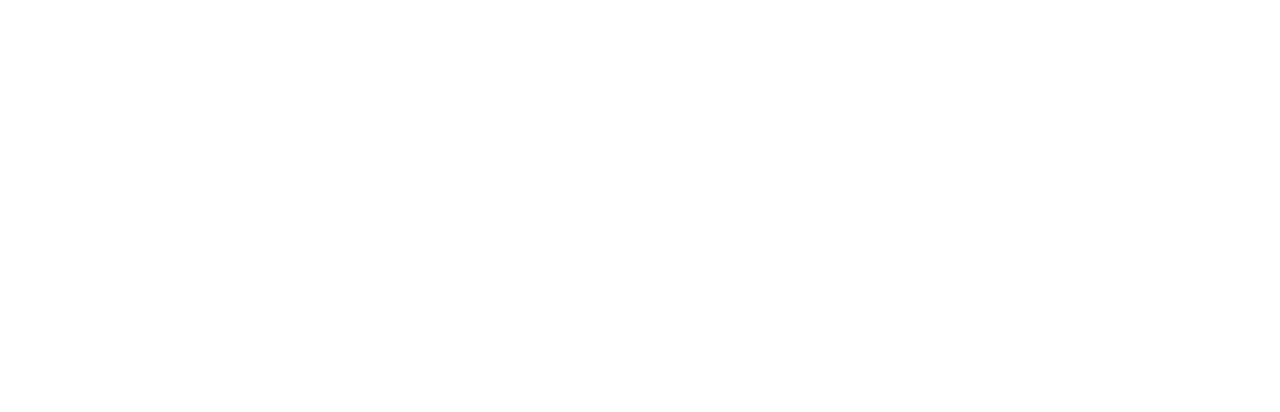
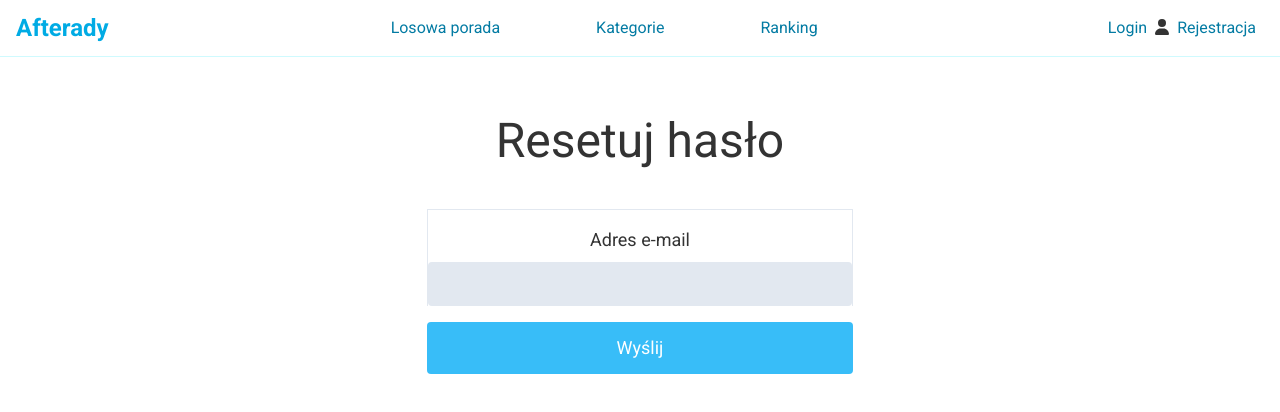
Before and after one commit to cerbin1/tips, a React (Vite) app: page /user/reset-password in a window 1280 px wide. Before the commit this address had no page. Shown: the top 412 px of the page. Built offline with nearby package versions, Linux system fonts and the light colour scheme.

Commit message:
Implement frontend for sending password reset to backend

```diff
--- a/src/components/user/Login.jsx
+++ b/src/components/user/Login.jsx
@@ -2,11 +2,12 @@ import Button from "../common/Button";
 import ContainerSection from "../common/ContainerSection";
 import FormInput from "../common/FormInput";
 import { useActionData, useNavigation } from "react-router";
-import { Form, redirect } from "react-router-dom";
+import { Form, Link, redirect } from "react-router-dom";
 
 export default function Login() {
   const data = useActionData();
   const navigation = useNavigation();
+  const navigate = useNavigation();
 
   const isSubmitting = navigation.state !== "idle";
 
@@ -20,7 +21,14 @@ export default function Login() {
       >
         <FormInput label="Adres e-mail" id="email" type="email" required />
         <FormInput label="Hasło" id="password" type="password" required />
-        <div>
+
+        <div className="flex justify-between">
+          <Link
+            to="/user/reset-password"
+            className="px-6 py-3 bg-slate-400 text-white text-lg rounded hover:bg-slate-500 transition-colors duration-300"
+          >
+            Zresetuj hasło
+          </Link>
           <Button type="submit" disabled={isSubmitting}>
             {isSubmitting ? "Logowanie..." : "Zaloguj"}
           </Button>
--- /dev/null
+++ b/src/components/user/ResetPassword.jsx
@@ -0,0 +1,70 @@
+import { useState } from "react";
+import Button from "../common/Button";
+import ContainerSection from "../common/ContainerSection";
+import FormInput from "../common/FormInput";
+
+export default function ResetPassword() {
+  const [email, setEmail] = useState("");
+  const [error, setError] = useState();
+  const [loading, setLoading] = useState(false);
+  const [submitFormSuccess, setSubmitFormSuccess] = useState(false);
+
+  function handleChange(event) {
+    setEmail(event.target.value);
+  }
+  function handleSubmit(event) {
+    event.preventDefault();
+    setError();
+    setLoading(true);
+    async function sendRequest() {
+      try {
+        const response = await fetch(
+          import.meta.env.VITE_BACKEND_URL +
+            "auth/account/password?email=" +
+            email,
+          { method: "PUT" }
+        );
+        if (response.ok) {
+          setSubmitFormSuccess(true);
+        } else {
+          throw new Error(response);
+        }
+      } catch (error) {
+        setError("Nie udało się wysłać linku resetującego hasło!");
+      }
+      setLoading(false);
+    }
+
+    sendRequest();
+  }
+  return (
+    <ContainerSection data-testid="reset-password-section">
+      <h1>Resetuj hasło</h1>
+      {!submitFormSuccess && (
+        <form
+          className="flex flex-col gap-4 text-lg w-1/3"
+          onSubmit={handleSubmit}
+          aria-label="Reset Password"
+        >
+          <FormInput
+            label="Adres e-mail"
+            id="email"
+            onChange={handleChange}
+            type="email"
+            required
+          />
+          <Button type="submit" disabled={loading}>
+            {loading ? "Wysyłanie..." : "Wyślij"}
+          </Button>
+        </form>
+      )}
+      {error && <p className="py-6 text-red-500">{error}</p>}
+
+      {submitFormSuccess && (
+        <p className="py-6 text-green-500">
+          Link do resetowania hasła został wysłany.
+        </p>
+      )}
+    </ContainerSection>
+  );
+}
--- a/src/main.jsx
+++ b/src/main.jsx
@@ -17,6 +17,7 @@ import Login, { action as loginAction } from "./components/user/Login.jsx";
 import { checkAuthLoader, tokenLoader } from "./util/auth.js";
 import { action as logoutAction } from "./components/user/Logout.jsx";
 import Profile from "./components/user/Profile.jsx";
+import ResetPassword from "./components/user/ResetPassword.jsx";
 
 const router = createBrowserRouter([
   {
@@ -42,6 +43,7 @@ const router = createBrowserRouter([
           { path: "logout", action: logoutAction },
           { path: "profile", element: <Profile /> },
           { path: "activate/:token", element: <ActivateUser /> },
+          { path: "reset-password", element: <ResetPassword /> },
         ],
       },
     ],
```
Also changed, not shown: 2 other files (tests, documents, lock files or other folders).
